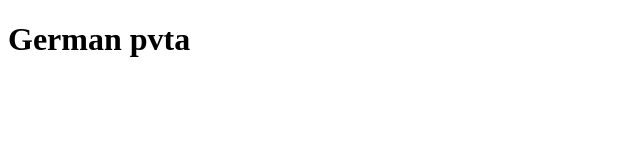
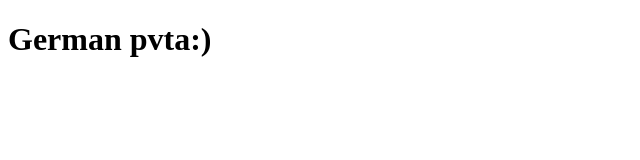
Before and after one commit to zs22017011/jvergaratest, a website: page index.html in a window 1280 px wide. Shown: the full height of the page, 0-640 px from the left. Drawn offline with Linux system fonts and the light colour scheme.

Commit message:
My Second Time:0

```diff
--- a/index.html
+++ b/index.html
@@ -6,6 +6,6 @@
     <title>Practica de Git</title>
 </head>
 <body>
-    <h1>German pvta</h1>
+    <h1>German pvta:)</h1>
 </body>
 </html>
```
